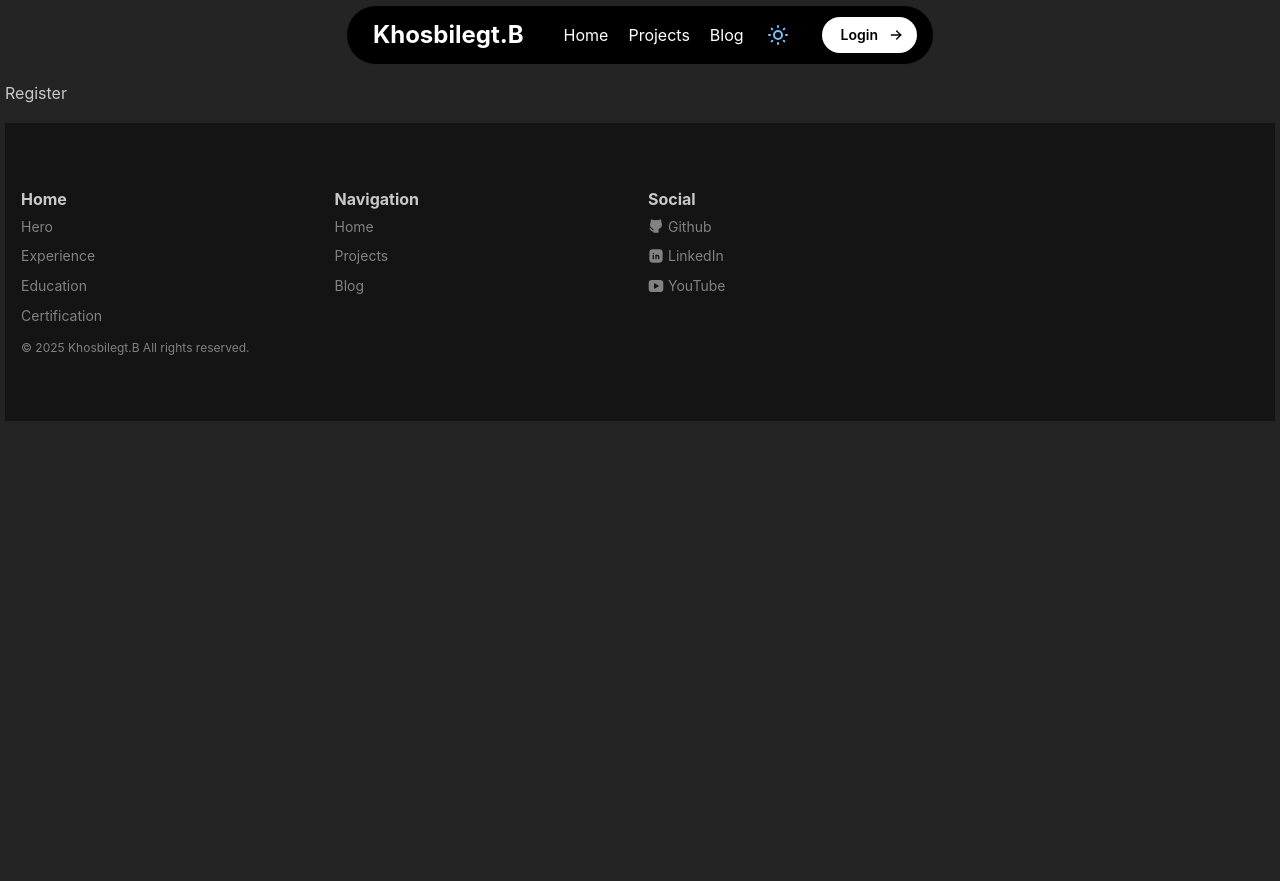
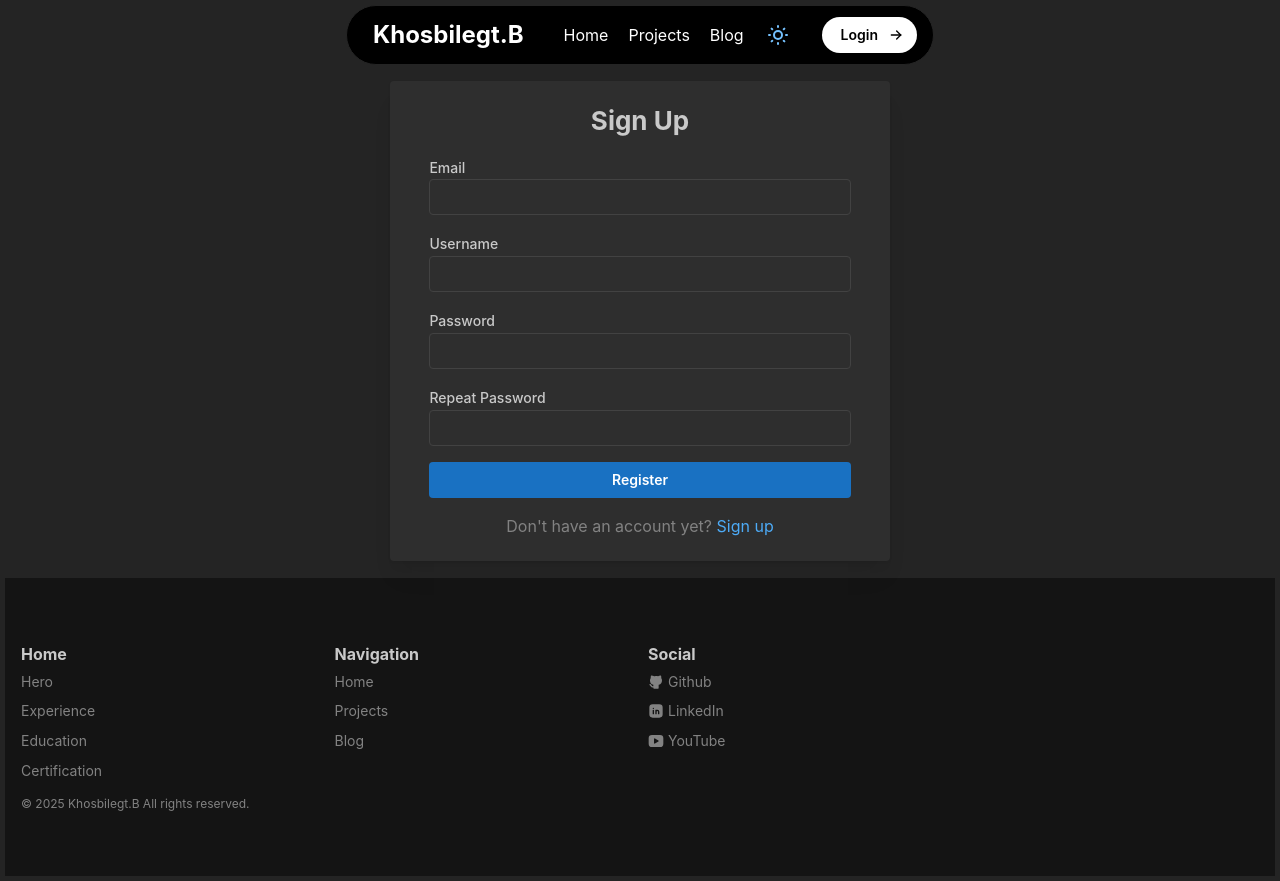
Before and after one commit to khosbilegt/portfolio-web, a React (Vite) app: page /user/register in a window 1280 px wide. Before the commit the page ends 800 px from the top, so only its background shows below. Built offline with nearby package versions, Linux system fonts and the light colour scheme; no server answers.

Commit message:
added register

```diff
--- a/src/features/user/pages/Login.tsx
+++ b/src/features/user/pages/Login.tsx
@@ -125,7 +125,8 @@ function Login() {
             Login
           </Button>
           <Text c={"dimmed"}>
-            Don't have an account yet? <Anchor>Sign up</Anchor>
+            Don't have an account yet?{" "}
+            <Anchor href="/user/register">Sign up</Anchor>
           </Text>
         </form>
       </Card>
--- a/src/features/user/pages/Register.tsx
+++ b/src/features/user/pages/Register.tsx
@@ -1,5 +1,155 @@
+import {
+  Anchor,
+  Button,
+  Card,
+  Flex,
+  Text,
+  TextInput,
+  Title,
+  Notification,
+} from "@mantine/core";
+import { isEmail, useForm } from "@mantine/form";
+import { useMutation, useQuery } from "@tanstack/react-query";
+import { portfolioManagerURL } from "../../../app/Variables";
+import { useEffect, useState } from "react";
+import { useNavigate } from "react-router";
+
 function Register() {
-  return <div>Register</div>;
+  const navigate = useNavigate();
+  const [isRegisterError, setRegisterError] = useState(false);
+  const [registerErrorMessage, setRegisterErrorMessage] = useState("");
+
+  const form = useForm({
+    mode: "uncontrolled",
+    initialValues: {
+      email: "",
+      username: "",
+      password: "",
+      repeat_password: "",
+    },
+    validate: {
+      email: isEmail("Invalid email address"),
+      password: (value) => {
+        if (value.length < 6) {
+          return "Password is too short";
+        }
+      },
+      repeat_password: (value, values) => {
+        if (value !== values.password) {
+          return "Passwords do not match";
+        }
+      },
+    },
+  });
+
+  const { data: registerData, mutate: register } = useMutation({
+    mutationKey: ["register"],
+    mutationFn: async (credentials: any) => {
+      const response = await fetch(`${portfolioManagerURL}/api/user/register`, {
+        method: "POST",
+        body: JSON.stringify(credentials),
+        headers: {
+          "Content-Type": "application/json",
+        },
+      });
+      if (response.status != 200) {
+        setRegisterError(true);
+        setRegisterErrorMessage("Invalid email or password");
+      } else {
+        setRegisterError(false);
+      }
+      return response.json();
+    },
+  });
+
+  const { data: userData } = useQuery<any>({
+    queryKey: ["user_info_register"],
+
+    queryFn: async () => {
+      const token: string | null = localStorage.getItem("token");
+      if (token && token?.length > 0) {
+        const response = await fetch(`${portfolioManagerURL}/api/user`, {
+          headers: {
+            Authorization: `Bearer ${token}`,
+          },
+        });
+        return response.json();
+      } else {
+        return {};
+      }
+    },
+  });
+
+  useEffect(() => {
+    if (registerData?.token) {
+      localStorage.setItem("token", registerData?.token);
+      navigate("/");
+    }
+  }, [registerData]);
+
+  useEffect(() => {
+    if (userData?.username) {
+      navigate("/");
+    }
+  }, [userData]);
+
+  return (
+    <Flex w={"100%"} justify="center" mih={"60vh"}>
+      <Card
+        shadow="md"
+        w={{
+          base: "100%",
+          md: 500,
+        }}
+      >
+        <form
+          style={{
+            display: "flex",
+            flexDirection: "column",
+            justifyContent: "center",
+            alignItems: "center",
+            height: "100%",
+            gap: "1rem",
+          }}
+          onSubmit={form.onSubmit((values) => {
+            register(values);
+          })}
+        >
+          <Title order={2}>Sign Up</Title>
+          {isRegisterError && (
+            <Notification color="red" w={"90%"} withCloseButton={false}>
+              {registerErrorMessage}
+            </Notification>
+          )}
+          <TextInput w={"90%"} label="Email" {...form.getInputProps("email")} />
+          <TextInput
+            w={"90%"}
+            label="Username"
+            {...form.getInputProps("username")}
+          />
+          <TextInput
+            w={"90%"}
+            label="Password"
+            type="password"
+            {...form.getInputProps("password")}
+          />
+          <TextInput
+            w={"90%"}
+            label="Repeat Password"
+            type="password"
+            {...form.getInputProps("repeat_password")}
+          />
+          <Button w={"90%"} type="submit">
+            Register
+          </Button>
+          <Text c={"dimmed"}>
+            Don't have an account yet?{" "}
+            <Anchor href="/user/register">Sign up</Anchor>
+          </Text>
+        </form>
+      </Card>
+    </Flex>
+  );
 }
 
 export default Register;
```
